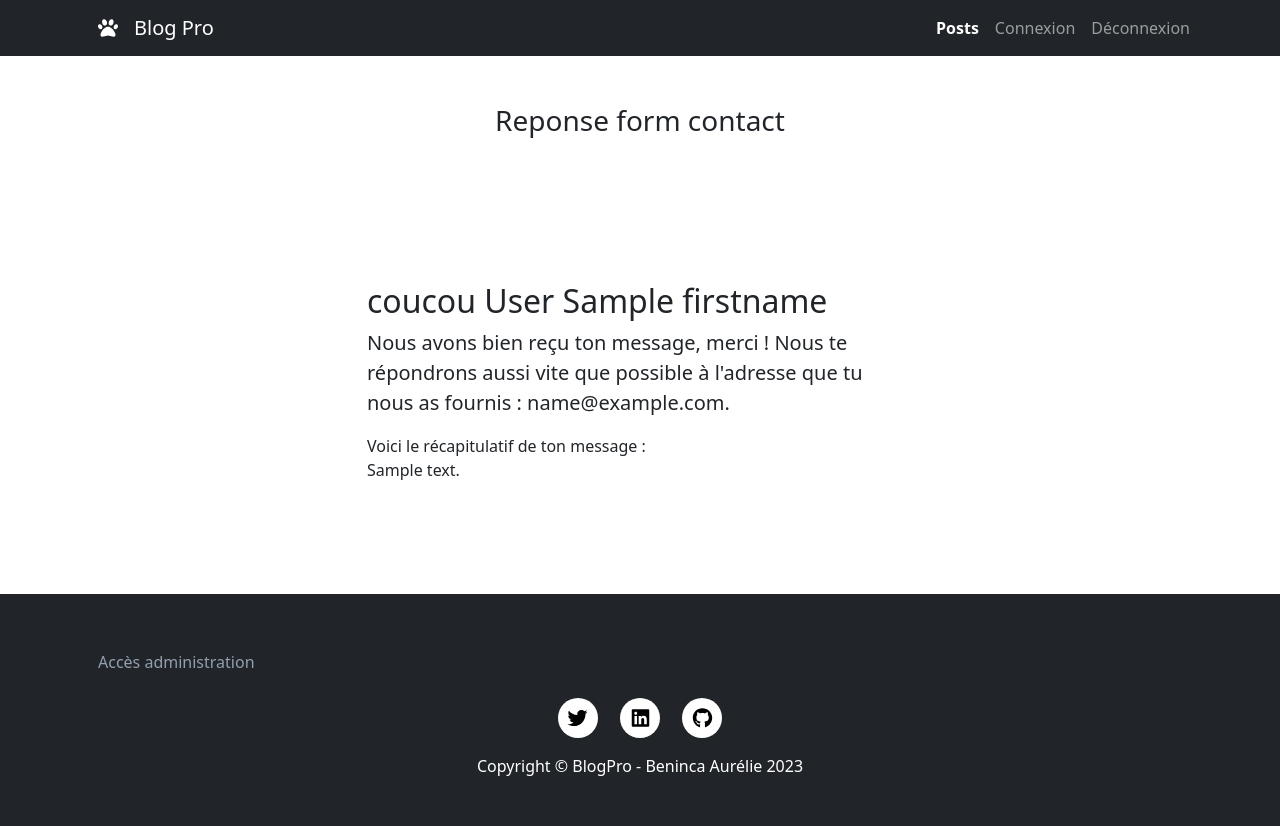
After one commit to AurelieBnc/blog-pro, a PHP site: template src/Templates/home/contact.twig in a window 1280 px wide. The commit adds this page. Run offline with PHP 8.4, Linux system fonts and the light colour scheme; the template is opened without the code that fills it: most values are stand-ins (such as "Sample title", 1, 10 or a date in 2020); some libraries are stand-ins or nearby versions.

Commit message:
feat postFormContact + functionalhomepage + refacto abstractController

```diff
--- a/src/Controllers/Controller.php
+++ b/src/Controllers/AbstractController.php
@@ -5,7 +5,7 @@ use Twig\Environment;
 use Twig\Loader\FilesystemLoader;
 use App\Core\MyExtensionTwig;
 
-abstract Class Controller
+abstract Class AbstractController
 {
     private $loader;
     protected $twig;
--- /dev/null
+++ b/src/Templates/home/contact.twig
@@ -0,0 +1,27 @@
+{% extends "secondbase.twig" %}
+
+{% block title %} Accueil {% endblock %}
+
+{% block body %}
+<h3 class="my-5 text-center">Reponse form contact</h3>
+
+{% block content %}
+<section class="py-5">
+    <div class="container my-5">
+        <div class="row justify-content-center">
+            <div id="identity" class="col-lg-6">
+                <h2>coucou {{ lastname }} {{ firstname }}</h2>
+                <p class="lead">Nous avons bien reçu ton message, merci ! Nous te répondrons aussi vite que possible à
+                    l'adresse que tu nous as fournis : {{ email }}.</p>
+                <p class="mb-0">Voici le récapitulatif de ton message : </p>
+                <p>{{ contentFormContact }}</p>
+
+            </div>
+        </div>
+    </div>
+</section>
+
+{% endblock content %}
+
+
+{% endblock body %}
--- /dev/null
+++ b/src/Templates/secondbase.twig
@@ -0,0 +1,89 @@
+<!DOCTYPE html>
+<html lang="fr">
+
+<head>
+    <meta charset="utf-8" />
+    <meta name="viewport" content="width=device-width, initial-scale=1, shrink-to-fit=no" />
+    <meta name="description" content="" />
+    <meta name="author" content="" />
+    <title>{% block title %}{% endblock %} - Blog Pro </title>
+    {# Favicon #}
+    <link rel="icon" type="images/x-icon" href="../../assets/favicon.ico" />
+    {# Core theme CSS (includes Bootstrap) #}
+    {% block stylesheets %} {% endblock %}
+    <link href="../../public/css/styles.css" rel="stylesheet" />
+    <script src="https://cdnjs.cloudflare.com/ajax/libs/font-awesome/6.3.0/js/all.min.js"
+        crossorigin="anonymous"></script>
+</head>
+
+<body>
+    {# Main menu #}
+    <nav class="navbar navbar-expand-lg navbar-dark bg-dark">
+        <div class="container">
+            <a class="navbar-brand" href="../index.php?p=home" title="Blog
+            Pro"><i class="fa-solid fa-paw text-white px-3"></i>Blog Pro</a>
+            <button class="navbar-toggler" type="button" data-bs-toggle="collapse"
+                data-bs-target="#navbarSupportedContent" aria-controls="navbarSupportedContent" aria-expanded="false"
+                aria-label="Toggle navigation"><span class="navbar-toggler-icon"></span></button>
+            <div class="collapse navbar-collapse" id="navbarSupportedContent">
+                <ul class="navbar-nav ms-auto mb-2 mb-lg-0">
+                    <li class="nav-item"><a class="nav-link active" aria-current="page" href="../index.php?p=post"
+                            title="Posts">Posts</a></li>
+                    <li class="nav-item"><a class="nav-link" href="../index.php?p=register"
+                            title="Connexion">Connexion</a>
+                    </li>
+                    <li class="nav-item"><a class="nav-link" href="#!" title="Déconnexion">Déconnexion</a></li>
+                </ul>
+            </div>
+        </div>
+    </nav>
+    {# title="" #}
+    {% block body %} {% endblock body %}
+
+    {# footer #}
+    <footer class="py-5 bg-dark">
+        <div class="container">
+            <p class="nav-item"><a class="nav-link" href="../index.php?p=admin" title="Accès administration">
+                    Accès administration</a></p>
+            <ul class="p-0 text-center">
+                <li class="list-inline-item">
+                    <a href="https://twitter.com/{{ site.twitter_username }}">
+                        <span class="fa-stack fa-lg">
+                            <i class="fas fa-circle fa-stack-2x text-white"></i>
+                            <i class="fab fa-twitter fa-stack-1x fa-inverse text-black"></i>
+                        </span>
+                    </a>
+                </li>
+                <li class="list-inline-item">
+                    <a href="https://www.linkedin.com/in/{{ site.linkedin_username }}">
+                        <span class="fa-stack fa-lg">
+                            <i class="fas fa-circle fa-stack-2x text-white"></i>
+                            <i class="fab fa-linkedin fa-stack-1x fa-inverse text-black"></i>
+                        </span>
+                    </a>
+                </li>
+                <li class="list-inline-item">
+                    <a href="https://github.com/{{ site.github_username }}">
+                        <span class="fa-stack fa-lg">
+                            <i class="fas fa-circle fa-stack-2x text-white"></i>
+                            <i class="fab fa-github fa-stack-1x fa-inverse text-black"></i>
+                        </span>
+                    </a>
+                </li>
+            </ul>
+            <p class="m-0 text-center text-white">Copyright &copy; BlogPro - Beninca Aurélie 2023</p>
+        </div>
+    </footer>
+
+    {# Bootstrap core JS#}
+    <script src="https://cdn.jsdelivr.net/npm/bootstrap@5.1.3/dist/js/bootstrap.bundle.min.js"></script>
+    {# Core theme JS#}
+    <script src="../js/scripts.js"></script>
+
+    {% block javascripts %}
+    {# Inclusion JS si besoin #}
+    {% endblock %}
+
+</body>
+
+</html>
```
Also changed, not shown: src/Controllers/HomeController.php (+12 -1 lines), src/Templates/home/index.twig (+16 -13 lines).
